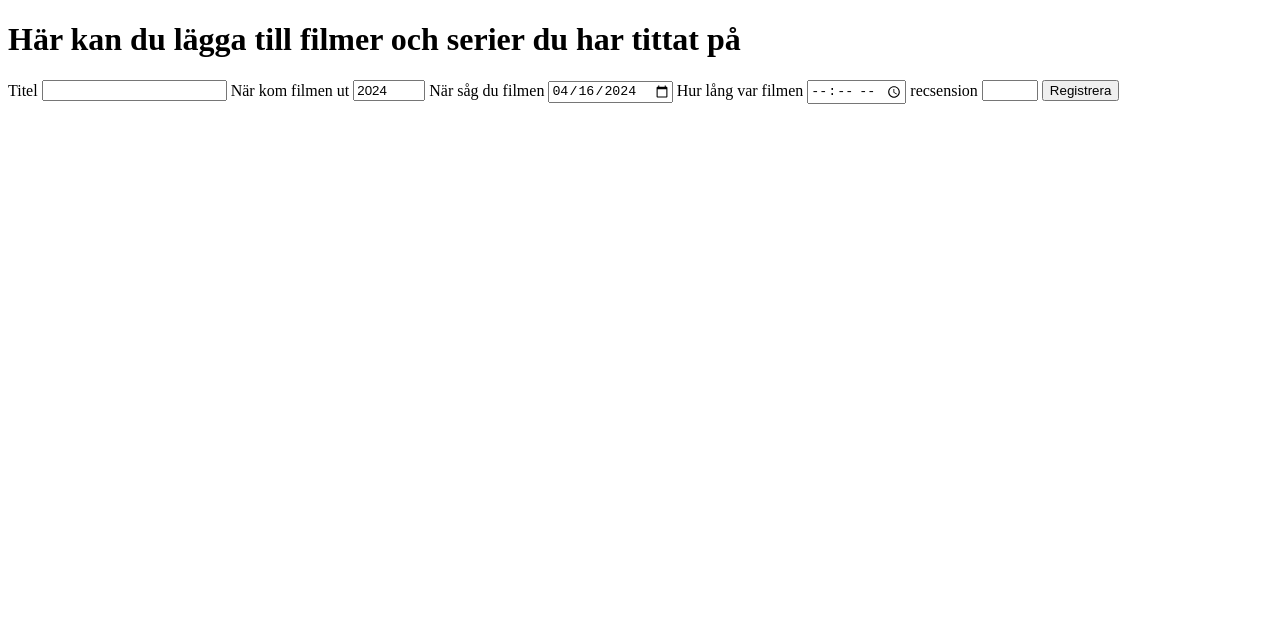
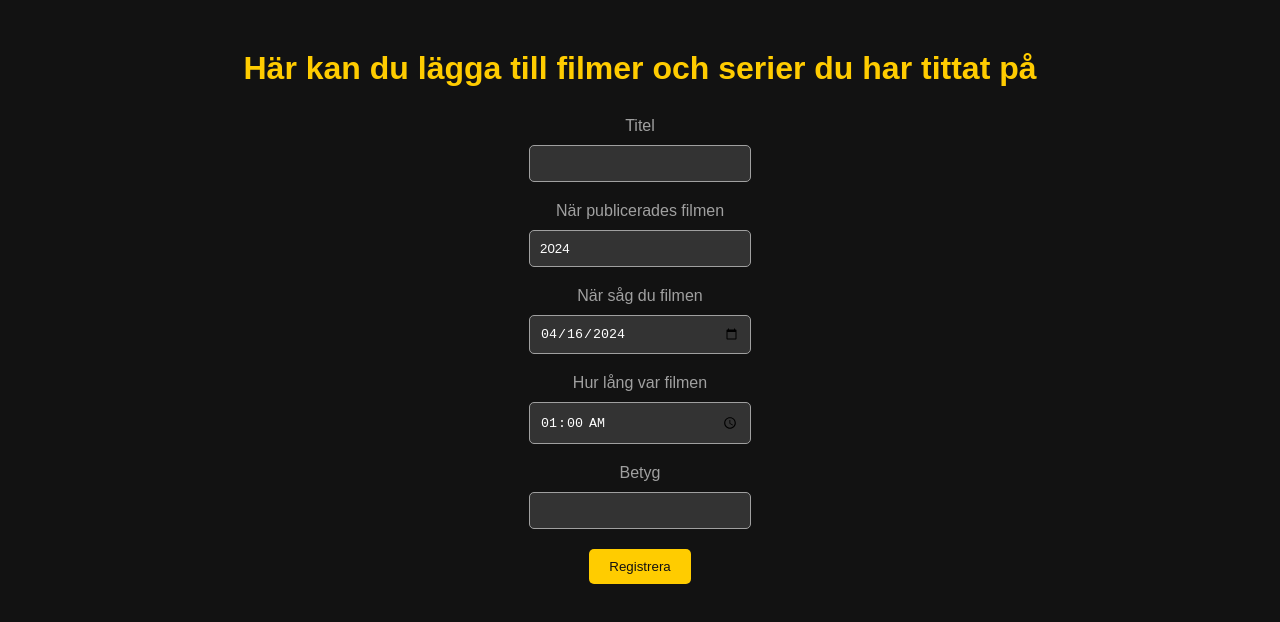
Before and after one commit to hugojoensson/MovieDb, a website: page public/moviereg.html in a window 1280 px wide. Drawn offline with Linux system fonts and the light colour scheme.

Commit message:
Gjort css till alla nuvarande html sidor

```diff
--- a/public/moviereg.html
+++ b/public/moviereg.html
@@ -3,6 +3,60 @@
 <head>
     <meta charset="UTF-8">
     <title>Regestrera filmer</title>
+    <style>
+
+body {
+    font-family: Arial, sans-serif;
+    background-color: #121212;
+    color: #ffffff;
+    margin: 0;
+    padding: 0;
+    text-align: center;
+}
+
+h1 {
+    color: #ffcc00;
+    margin-top: 50px;
+}
+
+form {
+    margin-top: 30px;
+}
+
+label {
+    display: block;
+    margin-top: 20px;
+    color: #a0a0a0;
+}
+
+input[type="text"],
+input[type="number"],
+input[type="date"],
+input[type="time"] {
+    padding: 10px;
+    margin-top: 10px;
+    width: 200px;
+    border: 1px solid #a0a0a0;
+    border-radius: 5px;
+    background-color: #333333;
+    color: #ffffff;
+}
+
+button[type="submit"] {
+    padding: 10px 20px;
+    margin-top: 20px;
+    background-color: #ffcc00;
+    color: #121212;
+    border: none;
+    border-radius: 5px;
+    cursor: pointer;
+    transition: background-color 0.3s ease;
+}
+
+button[type="submit"]:hover {
+    background-color: #ffa500;
+}
+    </style>
 </head>
 <body>
     <h1>Här kan du lägga till filmer och serier du har tittat på</h1>
@@ -10,17 +64,18 @@
         <label for="title">Titel</label>
         <input type="text" name="title">
 
-        <label for="release-year">När kom filmen ut</label>
+        <label for="release-year">När publicerades filmen</label>
         <input type="number" min="1900" max="2025" step="1" value="2024" name="release_year">
 
         <label for="watch-date">När såg du filmen</label>
         <input type="date" name="watch_date" value="2024-04-16">
 
         <label for="length">Hur lång var filmen</label>
-        <input type="time" name="movie_length">
+        <input type="time" name="movie_length" value="01:00">
 
-        <label for="rating">recsension</label>
+        <label for="rating">Betyg</label>
         <input type="number" min="1" max="10" step="1" name="rating">
+        <br>
         <button type="submit">Registrera</button>
     </form>
 </body>
```
Also changed, not shown: public/index.html (+45 -4 lines), public/login.html (+53 -2 lines), public/overview.html (+56 -10 lines), src/main.js (+8 -1 lines), public/css/base.css (deleted).
